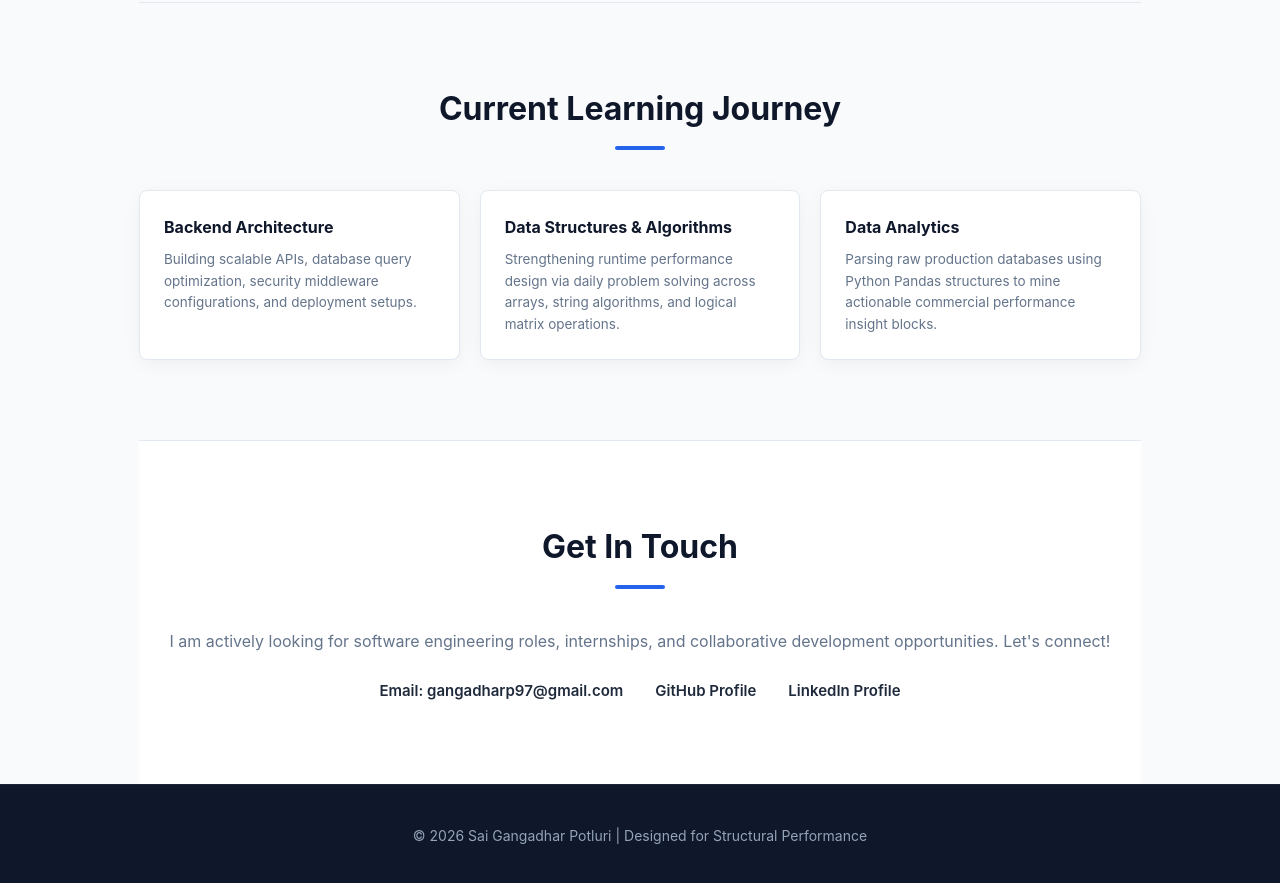
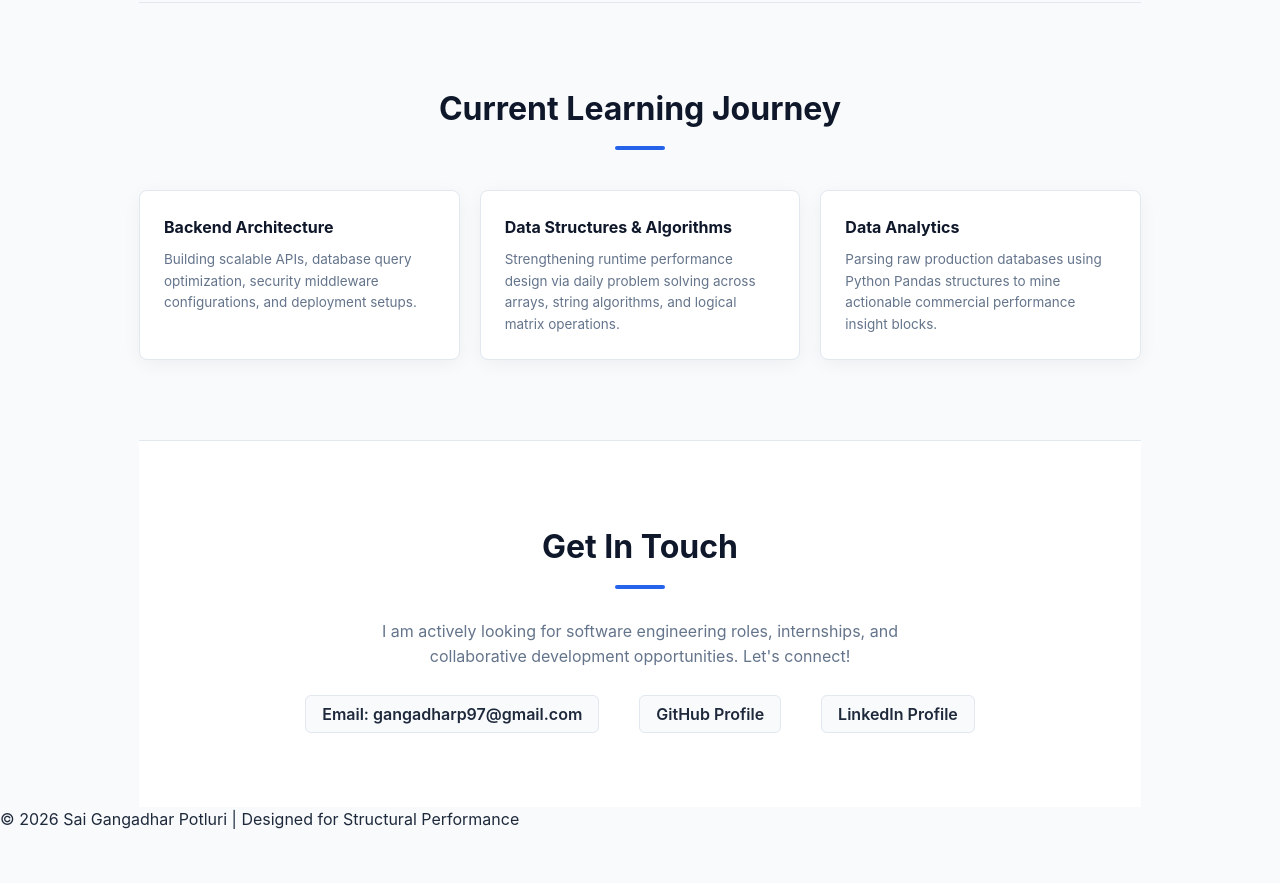
Before and after one commit to gangadharp97-ui/portfolio, a plain HTML site: page index.html in a window 1280 px wide. Shown: the part 3315-4198 px from the top of the page. After the commit the page ends 4148 px from the top, so only its background shows below. Drawn offline with Linux system fonts and the light colour scheme.

Commit message:
fix: resolve asymmetric contact grid layout alignment variables

```diff
--- a/style.css
+++ b/style.css
@@ -330,47 +330,78 @@ section h2::after {
 }
 
 /* ==========================================================================
-   CONTACT CARD & FOOTER LAYER
+   CONTACT CARD & FOOTER LAYER (FIXED CENTERING GRID)
    ========================================================================== */
 .contact {
     background: var(--card-bg);
     border-bottom: none;
+    text-align: center; /* Forces block headings to center alignment */
+    padding: 80px 24px;
+    width: 100%;
+}
+
+.contact h2 {
+    text-align: center;
+    margin-bottom: 30px;
 }
 
 .contact-prompt {
     font-size: 16px;
     color: var(--text-muted);
-    margin-bottom: 24px;
+    max-width: 600px;
+    margin: 0 auto 32px auto; /* Perfect structural centering block spacing */
     text-align: center;
+    line-height: 1.6;
 }
 
 .contact-list {
     list-style: none;
     display: flex;
-    justify-content: center;
-    gap: 32px;
-    flex-wrap: wrap;
+    justify-content: center; /* Aligns items perfectly across the horizontal center line */
+    align-items: center;    /* Keeps text vertical blocks level */
+    gap: 40px;              /* Clean separation gaps between individual targets */
+    padding: 0;
+    margin: 0 auto;
+    max-width: 800px;
+    flex-wrap: wrap;        /* Safely snaps to vertical stack layout configuration on tiny mobile viewports */
+}
+
+.contact-list li {
+    margin: 0;             /* Removed heavy vertical margins disrupting flex box rules */
 }
 
 .contact-list a {
     text-decoration: none;
-    font-size: 15px;
+    font-size: 16px;
     font-weight: 600;
     color: var(--text-main);
-    transition: color 0.2s ease;
+    padding: 8px 16px;
+    border-radius: 6px;
+    border: 1px solid var(--border-color); /* Premium bordered design accents */
+    background: var(--primary-bg);
+    transition: all 0.2s ease;
 }
 
 .contact-list a:hover {
     color: var(--accent-blue);
+    border-color: var(--accent-blue);
+    background: rgba(37, 99, 235, 0.04);
+    text-decoration: none;
+    transform: translateY(-2px);
 }
 
-footer {
-    text-align: center;
-    padding: 40px 24px;
-    background: var(--dark-slate);
-    color: #94a3b8;
-    font-size: 14px;
-    border-top: 1px solid rgba(255, 255, 255, 0.05);
+/* Mobile responsive adjustments specifically handling contact boundaries */
+@media (max-width: 768px) {
+    .contact-list {
+        flex-direction: column; /* Snaps cleanly to stack when browser screen runs thin */
+        gap: 16px;
+        width: 100%;
+    }
+    .contact-list a {
+        display: block;
+        width: 240px; /* Uniform width buttons for neat look on mobile screen */
+        margin: 0 auto;
+    }
 }
 
 /* ==========================================================================
```
